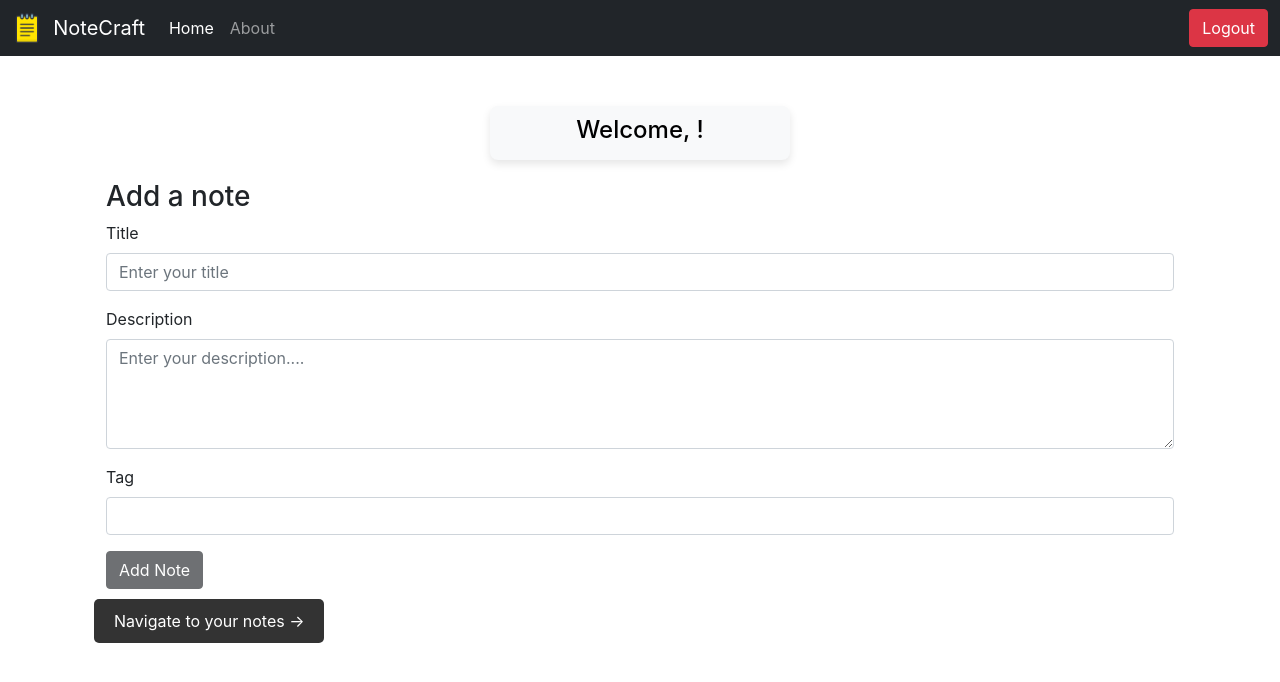
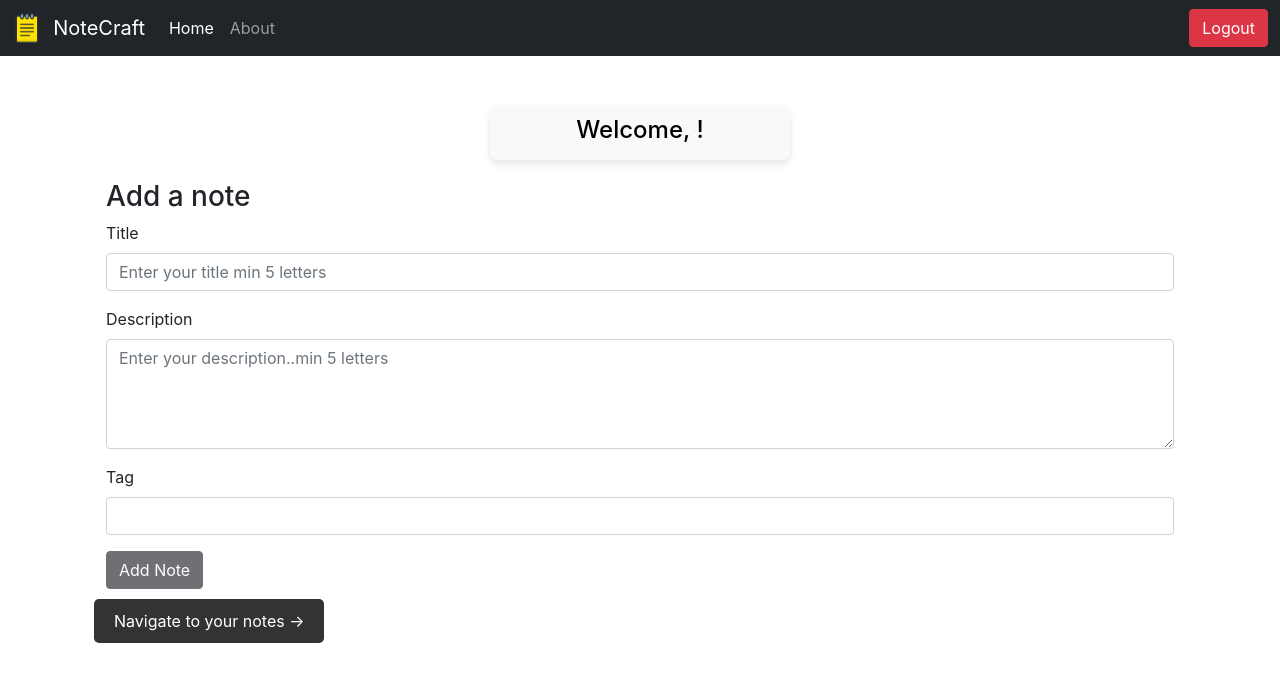
Before and after one commit to shahidafridi18/NoteCraft-frontend, a React (Create React App) app: page / in a window 1280 px wide. Shown: the top 682 px of the page. Built offline with nearby package versions, Linux system fonts and the light colour scheme; no server answers; sample sign-in values are in the browser's storage.

Commit message:
Update AddNote.js

```diff
--- a/src/components/AddNote.js
+++ b/src/components/AddNote.js
@@ -35,7 +35,7 @@ const AddNote = (props) => {
             onChange={onchange}
             value={note.title}
             minLength={5}
-            placeholder='Enter your title'
+            placeholder='Enter your title min 5 letters'
             required
           />
         </div>
@@ -51,7 +51,7 @@ const AddNote = (props) => {
             value={note.description}
             minLength={5}
             required
-            placeholder='Enter your description....'
+            placeholder='Enter your description..min 5 letters'
             rows={4} // Set the number of visible rows
           />
         </div>
```
